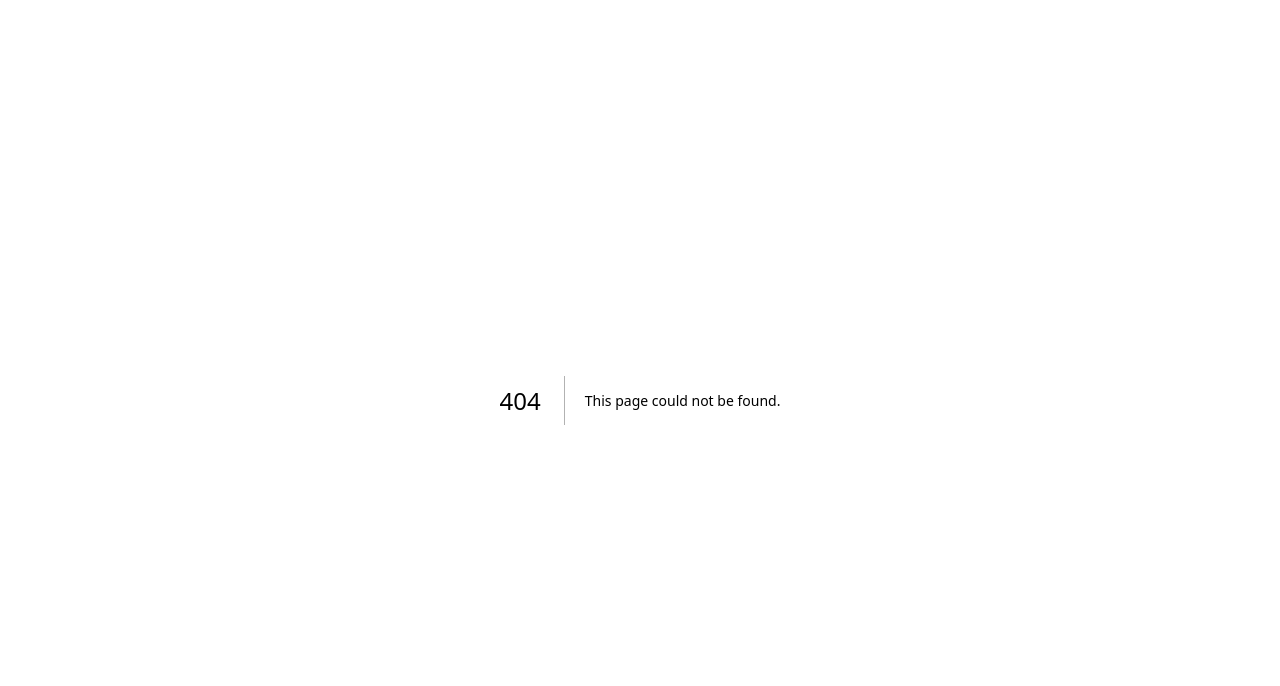
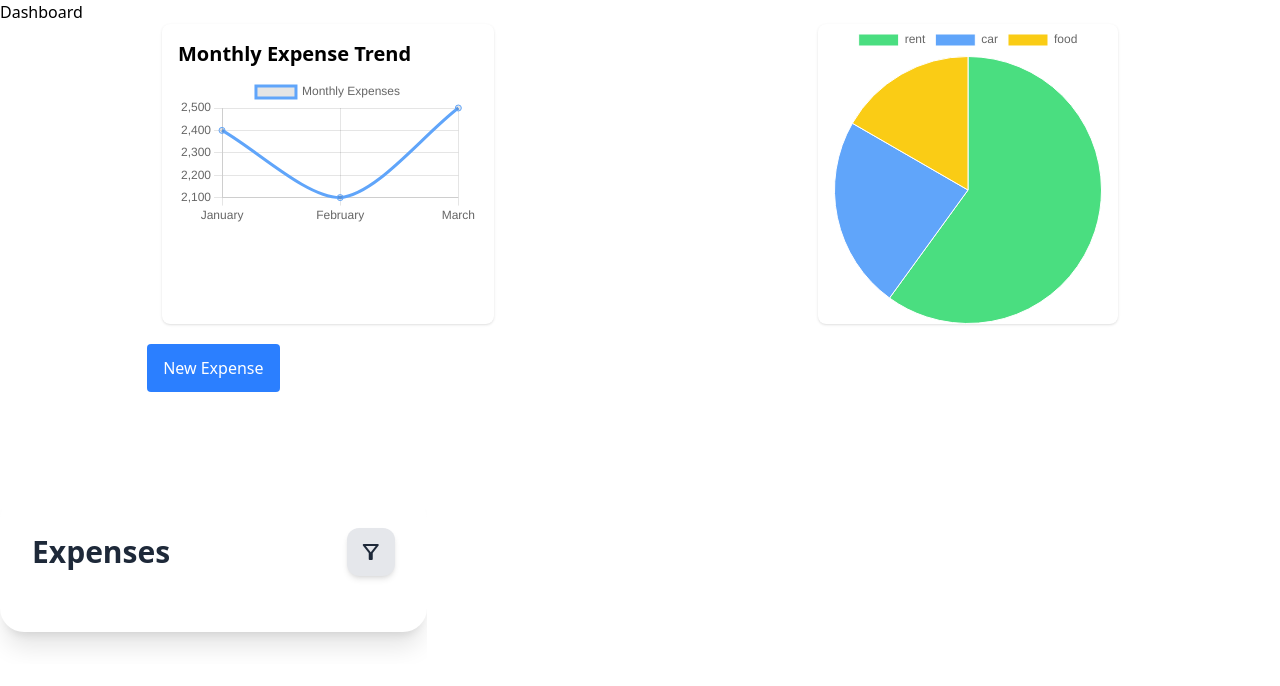
Before and after one commit to 1HabibL/Expense-DebtTracker, a Next.js app: page /dashboard in a window 1280 px wide. Before the commit this address had no page. Shown: the top 686 px of the page. Built offline with nearby package versions, Linux system fonts and the light colour scheme.

Commit message:
created dashboard that displays visual data

```diff
--- a/package.json
+++ b/package.json
@@ -12,10 +12,13 @@
     "@emotion/react": "^11.14.0",
     "@emotion/styled": "^11.14.0",
     "@mui/icons-material": "^7.1.0",
+    "chart.js": "^4.4.9",
     "next": "^15.3.2",
     "postcss": "^8.5.3",
     "react": "^19.0.0",
-    "react-dom": "^19.0.0"
+    "react-chartjs-2": "^5.3.0",
+    "react-dom": "^19.0.0",
+    "react-router-dom": "^7.6.2"
   },
   "devDependencies": {
     "@eslint/eslintrc": "^3",
--- /dev/null
+++ b/src/app/dashboard/dashBoard.js
@@ -0,0 +1,52 @@
+"use client"
+
+import React from 'react'
+import ExpenseForm from '../expenseform';
+
+import {Pie} from "react-chartjs-2"
+import {Chart as ChartJS,
+    ArcElement,
+    Tooltip,
+    Legend
+} from "chart.js"
+
+ChartJS.register(ArcElement, Tooltip, Legend)
+
+export default function DashBoard() {
+
+    const dummyExpenseList =[
+        {rent: 1800},
+        {car: 700},
+        {food: 500}
+    ]
+
+    // concert data into chart format
+    const labels = dummyExpenseList.map((item) => Object.keys(item)[0]);
+    const dataValues = dummyExpenseList.map((item) => Object.values(item)[0])
+
+    const chartData = {
+        labels: labels,
+        datasets: [
+            {label: "Expenses",
+              data: dataValues,
+              backgroundColor: [
+                "#4ade80", // green
+                "#60a5fa", // blue
+                 "#facc15"  // yellow
+              ],
+              borderColor: '#fff',
+              borderWidth: 1
+            }
+        ]
+    }
+
+    return (
+        <div>
+            <h1>Dashboard</h1>
+            <div className='max-w-md mx-auto bg-white p4 rounded-lg shadow'>
+                <Pie data={chartData} />
+            </div>
+        </div>
+
+    )
+}
--- /dev/null
+++ b/src/app/dashboard/page.js
@@ -0,0 +1,86 @@
+"use client"
+
+import React from 'react'
+import {useState} from "react";
+import ExpenseForm from '../expenseform';
+
+
+
+import {Pie} from "react-chartjs-2"
+import {Line} from "react-chartjs-2"
+import {Chart as ChartJS,
+    ArcElement,
+    Tooltip,
+    Legend,
+    CategoryScale,
+    LinearScale,
+    PointElement,
+    LineElement,
+    Title
+} from "chart.js"
+
+ChartJS.register(ArcElement, Tooltip, Legend, CategoryScale, LinearScale, PointElement,LineElement,Title)
+
+export default function DashBoard() {
+    const [expenses, setExpenses] = useState([]);
+    const dummyExpenseList =[
+        {rent: 1800},
+        {car: 700},
+        {food: 500}
+    ]
+
+    // concert data into chart format
+    const labels = dummyExpenseList.map((item) => Object.keys(item)[0]);
+    const dataValues = dummyExpenseList.map((item) => Object.values(item)[0])
+
+    const chartData = {
+        labels: labels,
+        datasets: [
+            {label: "Expenses",
+              data: dataValues,
+              backgroundColor: [
+                "#4ade80", // green
+                "#60a5fa", // blue
+                 "#facc15"  // yellow
+              ],
+              borderColor: '#fff',
+              borderWidth: 1
+            }
+        ]
+    }
+    const lineChartData = {
+        labels: ["January", "February", "March"],
+        datasets: [
+            {label: "Monthly Expenses",
+                data: [2400, 2100, 2500],
+                fill: false,
+                borderColor: "#60a5fa",// nice blue
+                tension: 0.3
+            }
+        ]
+    }
+
+    return (
+        <div>
+            <h1>Dashboard</h1>
+
+           <div id="graphContainer" className='flex'>
+
+           <div className='max-w-xl mx-auto bg-white p-4 rounded-lg shadow'>
+                <h2 className='text-xl font-semibold mb-2'>Monthly Expense Trend</h2>
+                <Line data={lineChartData} />
+            </div>
+
+            <div className='max-w-md mx-auto bg-white p4 rounded-lg shadow'>
+                <Pie data={chartData} />
+            </div>
+            </div>
+
+
+            <ExpenseForm  expenses={expenses} setExpenses={setExpenses}/>
+
+
+        </div>
+
+    )
+}
--- a/src/app/page.js
+++ b/src/app/page.js
@@ -1,5 +1,7 @@
 "use client";
 import {useState} from "react";
+
+import DashBoard from './dashboard/page';
 import ExpenseForm from "./expenseform";
 import NavBar from "./navbar";
 import SideBar from "./sideBar";
--- a/src/app/sideBar.js
+++ b/src/app/sideBar.js
@@ -1,6 +1,8 @@
 "use client"
 
 import React, { useEffect, useState } from "react";
+import Link from "next/link";
+
 
 function SideBar() {
 return(
@@ -8,7 +10,9 @@ return(
   <nav className="h-screen w-56 bg-gradient-to-b from-slate-800 to-slate-700 text-white shadow-xl px-6 py-8">
     <ul className="space-y-8 text-lg font-medium tracking-wide">
       <li className="hover:text-cyan-300 transition duration-200 cursor-pointer">
+        <Link href="/dashboard" className="hover:text-cyan-300 transition duration-200">
         Dashboard
+        </Link>
       </li>
       <li className="hover:text-cyan-300 transition duration-200 cursor-pointer">
         History
@@ -18,7 +22,9 @@ return(
       </li>
     </ul>
   </nav>
+
 </div>
+
 )
 }
 
```
Also changed, not shown: 1 other file (tests, documents, lock files or other folders).
